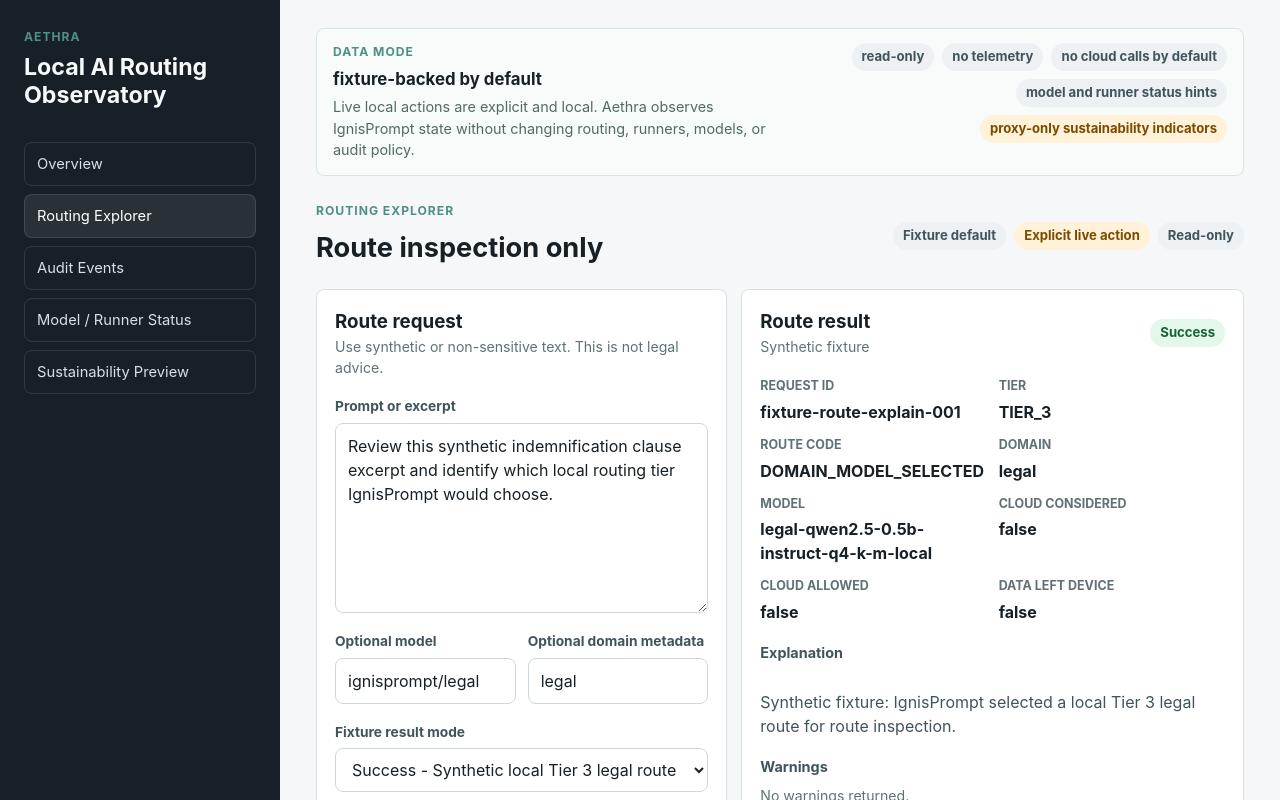
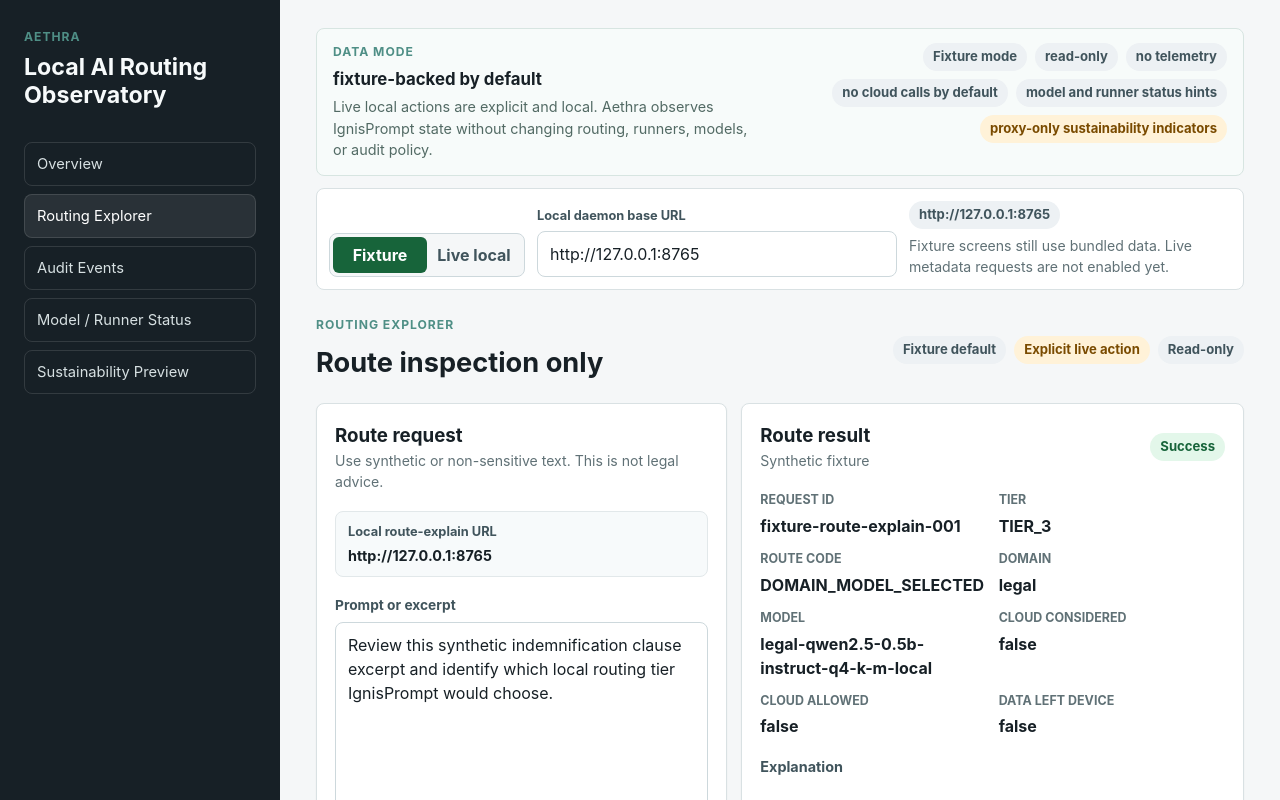
Before and after one commit to AIgnitron/ignisprompt, a React (Vite) app in the folder apps/aethra/: page / in a window 1280 px wide. Both pictures are taken after a click on the button "Routing Explorer". Shown: the top 800 px of the page. Built offline with nearby package versions, Linux system fonts and the light colour scheme.

Commit message:
feat: add Aethra data source mode state (#85)
Co-authored-by: Alaa-Aignitron <alaa@aignitron.com>

```diff
--- a/apps/aethra/src/App.tsx
+++ b/apps/aethra/src/App.tsx
@@ -1,6 +1,11 @@
 import { useState } from "react";
 import { AuditEvents } from "./routes/AuditEvents";
 import { StatusBadge } from "./components/StatusBadge";
+import type { AethraDataMode } from "./dataSource";
+import {
+  DEFAULT_AETHRA_BASE_URL,
+  validateLocalBaseUrl,
+} from "./dataSource";
 import { ModelRunnerStatus } from "./routes/ModelRunnerStatus";
 import { Overview } from "./routes/Overview";
 import { RoutingExplorer } from "./routes/RoutingExplorer";
@@ -15,6 +20,15 @@ type AethraRoute =
 
 export default function App() {
   const [activeRoute, setActiveRoute] = useState<AethraRoute>("overview");
+  const [dataMode, setDataMode] = useState<AethraDataMode>("fixture");
+  const [baseUrlInput, setBaseUrlInput] = useState(DEFAULT_AETHRA_BASE_URL);
+  const baseUrlValidation = validateLocalBaseUrl(baseUrlInput);
+  const localBaseUrl = baseUrlValidation.ok
+    ? baseUrlValidation.baseUrl
+    : DEFAULT_AETHRA_BASE_URL;
+  const baseUrlError = baseUrlValidation.ok
+    ? undefined
+    : baseUrlValidation.error;
 
   return (
     <div className="app-shell">
@@ -72,14 +86,21 @@ export default function App() {
         <section className="mode-strip" aria-label="Aethra data mode boundaries">
           <div className="mode-copy">
             <p className="eyebrow">Data mode</p>
-            <h2>fixture-backed by default</h2>
+            <h2>
+              {dataMode === "fixture"
+                ? "fixture-backed by default"
+                : "live local selected"}
+            </h2>
             <p>
-              Live local actions are explicit and local. Aethra observes
-              IgnisPrompt state without changing routing, runners, models, or
-              audit policy.
+              {dataMode === "fixture"
+                ? "Live local actions are explicit and local. Aethra observes IgnisPrompt state without changing routing, runners, models, or audit policy."
+                : "Live local mode is selected state only in this PR. Metadata fetching for health, models, and audit events comes later."}
             </p>
           </div>
           <div className="mode-badges" aria-label="Aethra mode guarantees">
+            <StatusBadge tone={dataMode === "fixture" ? "neutral" : "warning"}>
+              {dataMode === "fixture" ? "Fixture mode" : "Live local mode"}
+            </StatusBadge>
             <StatusBadge tone="neutral">read-only</StatusBadge>
             <StatusBadge tone="neutral">no telemetry</StatusBadge>
             <StatusBadge tone="neutral">no cloud calls by default</StatusBadge>
@@ -90,8 +111,22 @@ export default function App() {
           </div>
         </section>
 
+        <DataSourceControl
+          dataMode={dataMode}
+          baseUrlInput={baseUrlInput}
+          baseUrl={localBaseUrl}
+          baseUrlError={baseUrlError}
+          onDataModeChange={setDataMode}
+          onBaseUrlInputChange={setBaseUrlInput}
+        />
+
         {activeRoute === "overview" ? <Overview /> : null}
-        {activeRoute === "routing-explorer" ? <RoutingExplorer /> : null}
+        {activeRoute === "routing-explorer" ? (
+          <RoutingExplorer
+            localBaseUrl={localBaseUrl}
+            localBaseUrlError={baseUrlError}
+          />
+        ) : null}
         {activeRoute === "audit-events" ? <AuditEvents /> : null}
         {activeRoute === "model-runner-status" ? <ModelRunnerStatus /> : null}
         {activeRoute === "sustainability-preview" ? (
@@ -101,3 +136,62 @@ export default function App() {
     </div>
   );
 }
+
+type DataSourceControlProps = {
+  dataMode: AethraDataMode;
+  baseUrlInput: string;
+  baseUrl: string;
+  baseUrlError?: string;
+  onDataModeChange: (dataMode: AethraDataMode) => void;
+  onBaseUrlInputChange: (baseUrl: string) => void;
+};
+
+function DataSourceControl({
+  dataMode,
+  baseUrlInput,
+  baseUrl,
+  baseUrlError,
+  onDataModeChange,
+  onBaseUrlInputChange,
+}: DataSourceControlProps) {
+  return (
+    <section className="data-source-control" aria-label="Aethra data source">
+      <div className="mode-toggle" aria-label="Select Aethra data mode">
+        <button
+          type="button"
+          aria-pressed={dataMode === "fixture"}
+          onClick={() => onDataModeChange("fixture")}
+        >
+          Fixture
+        </button>
+        <button
+          type="button"
+          aria-pressed={dataMode === "live-local"}
+          onClick={() => onDataModeChange("live-local")}
+        >
+          Live local
+        </button>
+      </div>
+
+      <label className="base-url-field">
+        <span>Local daemon base URL</span>
+        <input
+          value={baseUrlInput}
+          onChange={(event) => onBaseUrlInputChange(event.target.value)}
+          placeholder={DEFAULT_AETHRA_BASE_URL}
+          aria-invalid={baseUrlError ? "true" : undefined}
+        />
+      </label>
+
+      <div className="data-source-status">
+        <StatusBadge tone={baseUrlError ? "warning" : "neutral"}>
+          {baseUrlError ? "Local URL blocked" : baseUrl}
+        </StatusBadge>
+        <p className="muted">
+          {baseUrlError ??
+            "Fixture screens still use bundled data. Live metadata requests are not enabled yet."}
+        </p>
+      </div>
+    </section>
+  );
+}
--- /dev/null
+++ b/apps/aethra/src/dataSource.ts
@@ -0,0 +1,68 @@
+export type AethraDataMode = "fixture" | "live-local";
+
+export const DEFAULT_AETHRA_BASE_URL = "http://127.0.0.1:8765";
+
+export type LocalBaseUrlValidation =
+  | {
+      ok: true;
+      baseUrl: string;
+    }
+  | {
+      ok: false;
+      error: string;
+    };
+
+const loopbackHostnames = new Set(["127.0.0.1", "localhost", "[::1]", "::1"]);
+
+export function normalizeLocalBaseUrl(baseUrl: string): string {
+  const parsed = new URL(baseUrl.trim());
+  return `${parsed.protocol}//${parsed.host}`;
+}
+
+export function validateLocalBaseUrl(
+  baseUrl: string,
+): LocalBaseUrlValidation {
+  if (baseUrl.trim().length === 0) {
+    return {
+      ok: false,
+      error: "Enter a local daemon URL before using live local mode.",
+    };
+  }
+
+  let parsed: URL;
+  try {
+    parsed = new URL(baseUrl.trim());
+  } catch {
+    return {
+      ok: false,
+      error: "Enter a valid URL such as http://127.0.0.1:8765.",
+    };
+  }
+
+  if (parsed.protocol !== "http:") {
+    return {
+      ok: false,
+      error: "Aethra only accepts http loopback URLs for the local daemon.",
+    };
+  }
+
+  if (!loopbackHostnames.has(parsed.hostname)) {
+    return {
+      ok: false,
+      error:
+        "Aethra live local mode only accepts localhost, 127.0.0.1, or [::1].",
+    };
+  }
+
+  if (parsed.pathname !== "/" || parsed.search !== "" || parsed.hash !== "") {
+    return {
+      ok: false,
+      error: "Use only the local daemon origin, without a path, query, or hash.",
+    };
+  }
+
+  return {
+    ok: true,
+    baseUrl: normalizeLocalBaseUrl(baseUrl),
+  };
+}
--- a/apps/aethra/src/routes/RoutingExplorer.tsx
+++ b/apps/aethra/src/routes/RoutingExplorer.tsx
@@ -20,7 +20,15 @@ type RouteResultState =
     errorMessage?: string;
   };
 
-export function RoutingExplorer() {
+type RoutingExplorerProps = {
+  localBaseUrl: string;
+  localBaseUrlError?: string;
+};
+
+export function RoutingExplorer({
+  localBaseUrl,
+  localBaseUrlError,
+}: RoutingExplorerProps) {
   const fixtureScenarios = useMemo(
     () => buildRouteFixtureScenarios(routeExplainFixture),
     [],
@@ -54,6 +62,15 @@ export function RoutingExplorer() {
   async function runLiveRouteExplain(event: FormEvent<HTMLFormElement>) {
     event.preventDefault();
 
+    if (localBaseUrlError) {
+      setResult({
+        source: "live",
+        label: "Local URL blocked",
+        errorMessage: localBaseUrlError,
+      });
+      return;
+    }
+
     const validationError = validateRoutePrompt(prompt);
     if (validationError) {
       setResult({
@@ -66,7 +83,7 @@ export function RoutingExplorer() {
 
     setIsLiveRequestRunning(true);
     try {
-      const client = createIgnisPromptClient();
+      const client = createIgnisPromptClient({ baseUrl: localBaseUrl });
       const response = await client.routeExplain(
         buildRouteExplainRequest(prompt, model, domain),
       );
@@ -107,6 +124,8 @@ export function RoutingExplorer() {
           domain={domain}
           fixtureScenarios={fixtureScenarios}
           selectedFixtureId={selectedFixtureId}
+          localBaseUrl={localBaseUrl}
+          localBaseUrlError={localBaseUrlError}
           isLiveRequestRunning={isLiveRequestRunning}
           onPromptChange={setPrompt}
           onModelChange={setModel}
@@ -127,6 +146,8 @@ type RouteExplainFormProps = {
   domain: string;
   fixtureScenarios: ReturnType<typeof buildRouteFixtureScenarios>;
   selectedFixtureId: string;
+  localBaseUrl: string;
+  localBaseUrlError?: string;
   isLiveRequestRunning: boolean;
   onPromptChange: (prompt: string) => void;
   onModelChange: (model: string) => void;
@@ -142,6 +163,8 @@ function RouteExplainForm({
   domain,
   fixtureScenarios,
   selectedFixtureId,
+  localBaseUrl,
+  localBaseUrlError,
   isLiveRequestRunning,
   onPromptChange,
   onModelChange,
@@ -159,6 +182,12 @@ function RouteExplainForm({
             Use synthetic or non-sensitive text. This is not legal advice.
           </p>
         </div>
+      </div>
+
+      <div className="route-base-url">
+        <span>Local route-explain URL</span>
+        <strong>{localBaseUrlError ? "blocked" : localBaseUrl}</strong>
+        {localBaseUrlError ? <p className="muted">{localBaseUrlError}</p> : null}
       </div>
 
       <label className="form-field">
@@ -214,7 +243,7 @@ function RouteExplainForm({
         <button
           type="submit"
           className="primary-button"
-          disabled={isLiveRequestRunning}
+          disabled={isLiveRequestRunning || Boolean(localBaseUrlError)}
         >
           {isLiveRequestRunning
             ? "Running local route explanation"
--- a/apps/aethra/src/styles.css
+++ b/apps/aethra/src/styles.css
@@ -157,6 +157,67 @@ textarea:focus {
   gap: 8px;
   justify-content: flex-end;
   max-width: 460px;
+}
+
+.data-source-control {
+  display: grid;
+  grid-template-columns: auto minmax(260px, 360px) minmax(0, 1fr);
+  gap: 12px;
+  align-items: end;
+  max-width: 1160px;
+  margin-top: 12px;
+  padding: 12px;
+  border: 1px solid #d9e1e3;
+  border-radius: 8px;
+  background: #ffffff;
+}
+
+.mode-toggle {
+  display: inline-grid;
+  grid-template-columns: repeat(2, minmax(94px, 1fr));
+  padding: 3px;
+  border: 1px solid #cdd8dc;
+  border-radius: 8px;
+  background: #f5f7f8;
+}
+
+.mode-toggle button {
+  min-height: 36px;
+  padding: 6px 10px;
+  border: 0;
+  border-radius: 6px;
+  background: transparent;
+  color: #40545c;
+  cursor: pointer;
+  font-weight: 700;
+}
+
+.mode-toggle button[aria-pressed="true"] {
+  background: #17643a;
+  color: #ffffff;
+}
+
+.base-url-field {
+  display: grid;
+  gap: 6px;
+}
+
+.base-url-field span,
+.route-base-url span {
+  color: #40545c;
+  font-size: 0.8rem;
+  font-weight: 700;
+}
+
+.base-url-field input[aria-invalid="true"] {
+  border-color: #b96c00;
+}
+
+.data-source-status {
+  display: grid;
+  gap: 6px;
+  justify-items: start;
+  min-width: 0;
 }
 
 .page-section {
@@ -384,6 +445,21 @@ textarea:focus {
   gap: 18px;
 }
 
+.route-base-url {
+  display: grid;
+  gap: 4px;
+  padding: 10px 12px;
+  border: 1px solid #e2e8ea;
+  border-radius: 8px;
+  background: #f7fafb;
+}
+
+.route-base-url strong {
+  overflow-wrap: anywhere;
+  color: #172026;
+  font-size: 0.9rem;
+}
+
 .form-field {
   display: grid;
   gap: 6px;
@@ -555,8 +631,13 @@ textarea:focus {
   .metric-grid,
   .definition-grid,
   .two-column,
-  .fact-columns {
+  .fact-columns,
+  .data-source-control {
     grid-template-columns: repeat(2, minmax(0, 1fr));
+  }
+
+  .data-source-status {
+    grid-column: 1 / -1;
   }
 
   .workspace {
@@ -594,6 +675,7 @@ textarea:focus {
   }
 
   .nav-list,
+  .data-source-control,
   .metric-grid,
   .definition-grid,
   .two-column,
```
Also changed, not shown: 1 other file (tests, documents, lock files or other folders).
